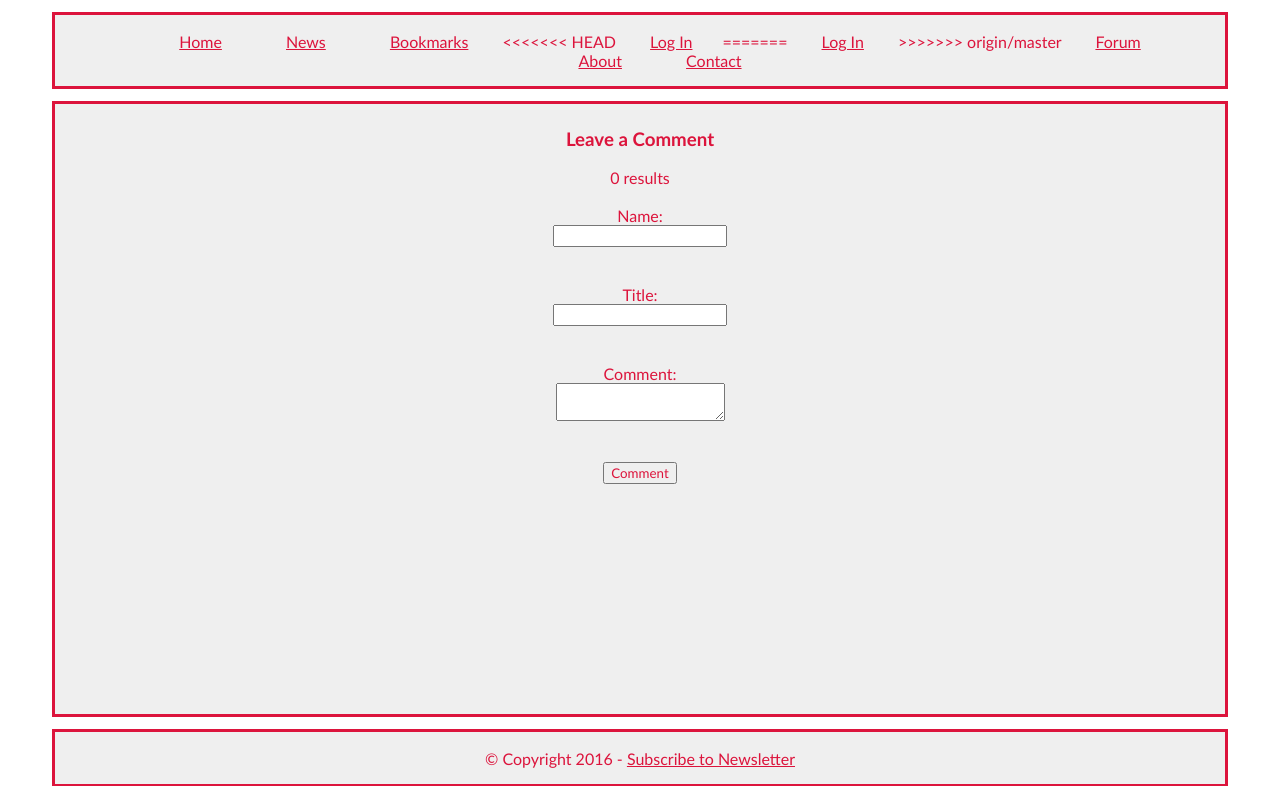
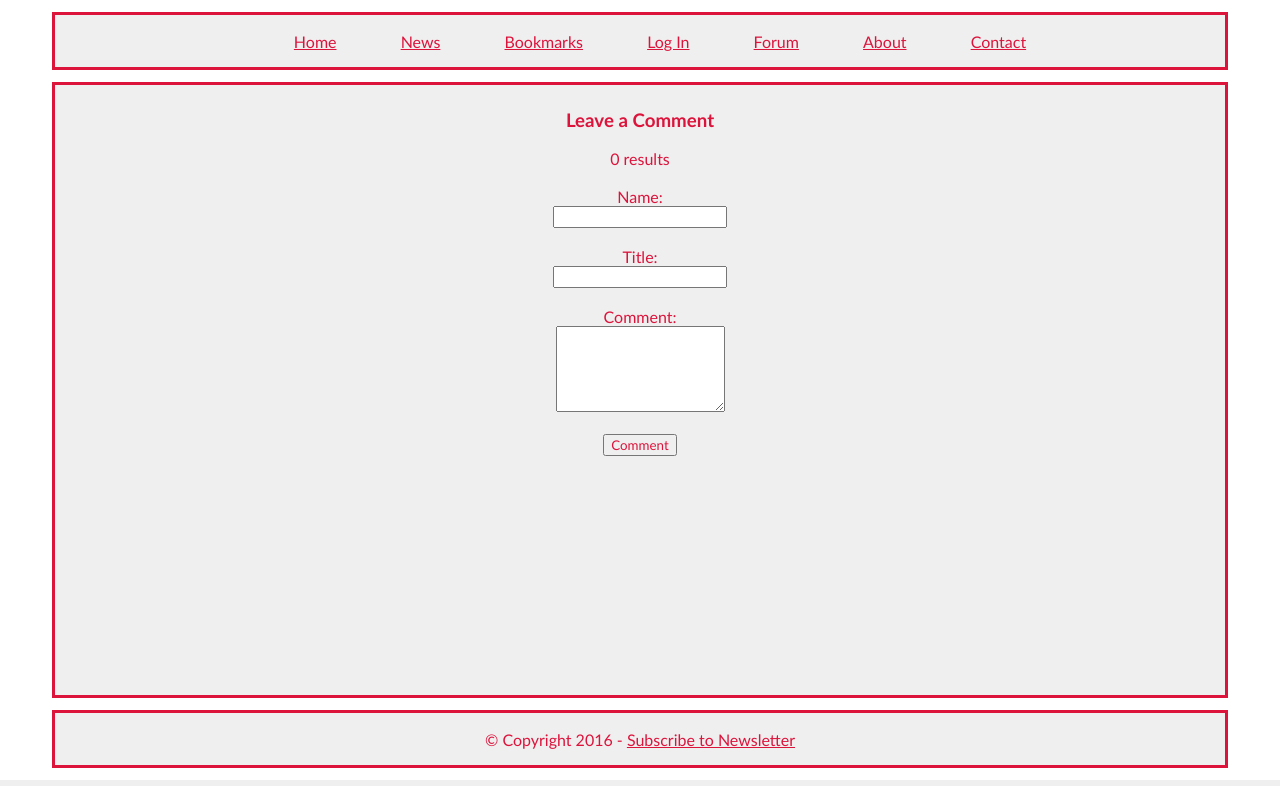
Before and after one commit to dylancressy/Movie-Project, a PHP site: page /forum.php in a window 1280 px wide. Shown: the part 203-989 px from the top of the page. Run offline with PHP 8.4, Linux system fonts and the light colour scheme; data that the repository does not hold is empty.

Commit message:
Finished

```diff
--- a/forum.php
+++ b/forum.php
@@ -67,7 +67,6 @@ if ( isset ( $_POST["submit"] ) ){
 				<li><a href="flixpix.php">Home</a></li>
 				<li><a href="news.php">News</a></li>
 				<li><a href="">Bookmarks</a></li>
-<<<<<<< HEAD
 				<?php
 					if ( !isset( $_SESSION['userSession'] ) ) {
 						echo '<li><a href="index.php">Log In</a></li>';
@@ -75,9 +74,6 @@ if ( isset ( $_POST["submit"] ) ){
 						echo '<li><a href="logout.php">Log Out</a></li>';
 					}
 				?>
-=======
-				<li><a href="">Log In</a></li>
->>>>>>> origin/master
 				<li><a href="forum.php">Forum</a></li>
 				<li><a href="about.php">About</a></li>
 				<li><a href="contact.php">Contact</a></li>
@@ -107,13 +103,10 @@ if ( isset ( $_POST["submit"] ) ){
 					Name: <br><input type = "text" name = "name" required/>
 					<br>
 					<br>
-					<br>
 					Title: <br><input type = "text" name = "title" required/>
 					<br>
 					<br>
-					<br>
-					Comment: <br><textarea name = "comment" required></textarea>
-					<br>
+					Comment: <br><textarea name = "comment" required rows="5" ></textarea>
 					<br>
 					<br>
 					<input type="submit" name = "submit" value = "Comment" size="20" />
```
